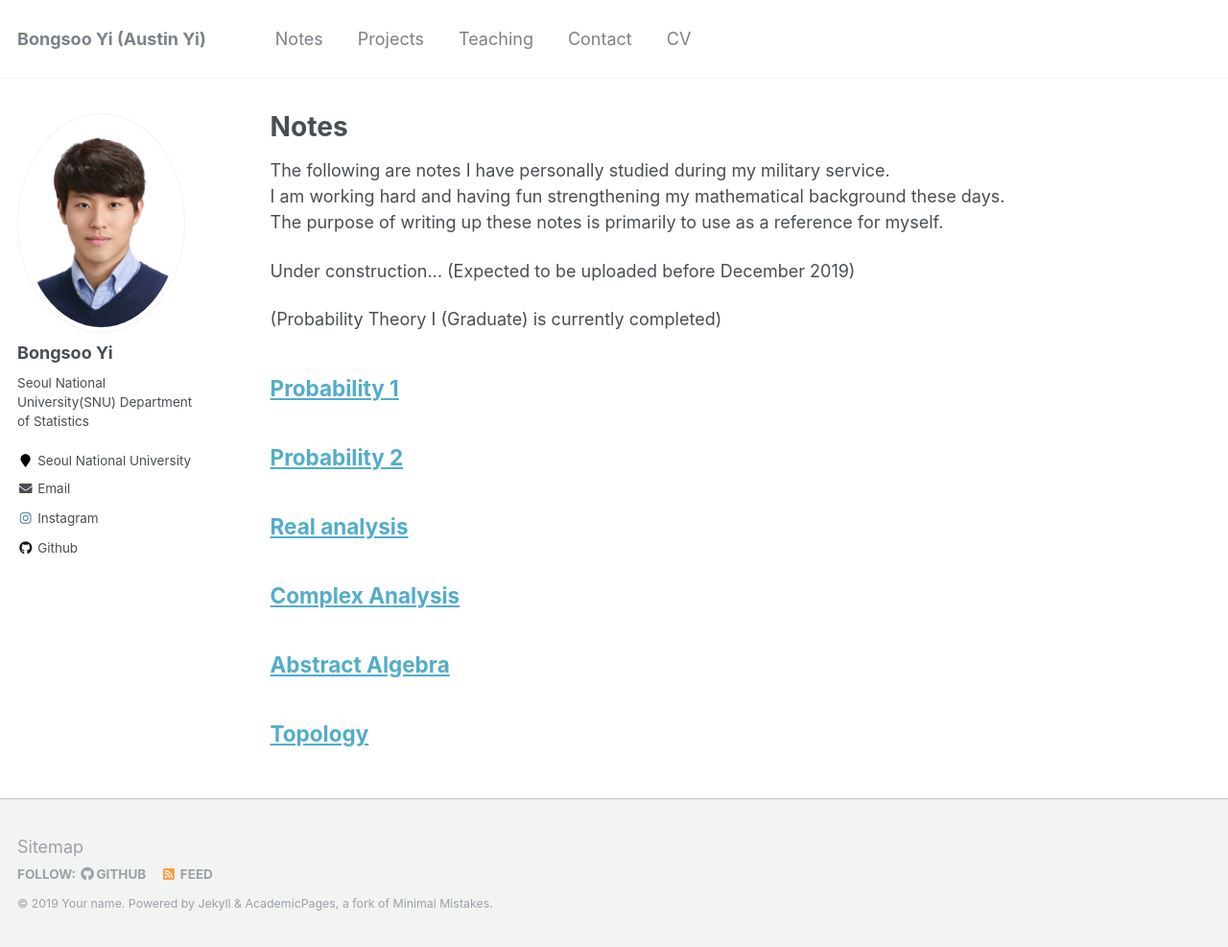
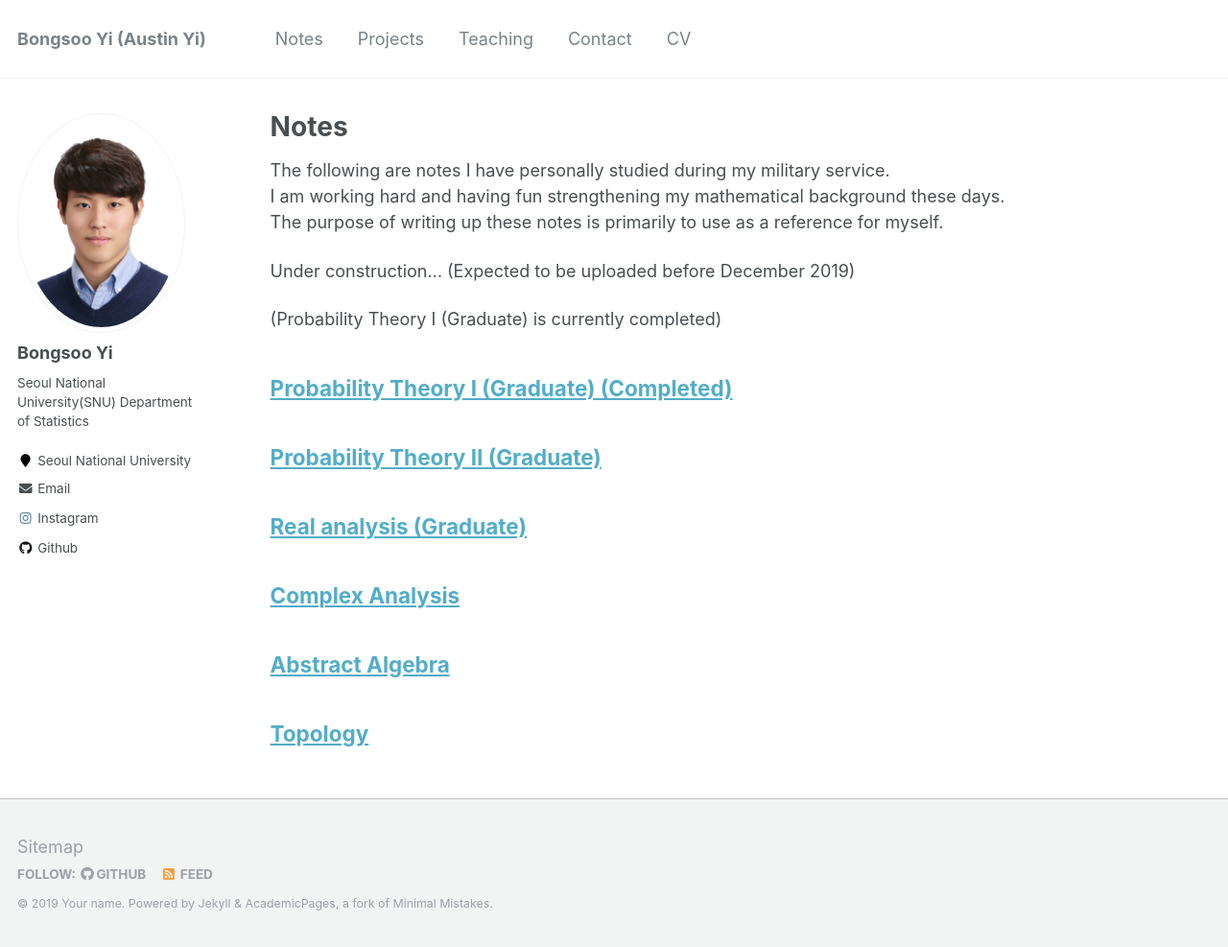
Before and after one commit to austinyi/austinyi.github.io, a Jekyll site: the page built from _pages/publications.md, in a window 1280 px wide and 987 px high. Shown: the whole window at 96% size. Built offline with Jekyll 4.4.1, drawn with Linux system fonts in a browser that asks for light colours.

Commit message:
Update publications.md

```diff
--- a/_pages/publications.md
+++ b/_pages/publications.md
@@ -14,13 +14,13 @@ Under construction…
 
 (Probability Theory Ⅰ (Graduate) is currently completed)
 
-[Probability 1](https://austinyi.github.io/notes/2019-06-20-probability1)
+[Probability Theory Ⅰ (Graduate) (Completed)](https://austinyi.github.io/notes/2019-06-20-probability1)
 -------------------------------------------------------------------------
 
-[Probability 2](https://austinyi.github.io/notes/2019-12-15-probability2)
+[Probability Theory Ⅱ (Graduate)](https://austinyi.github.io/notes/2019-12-15-probability2)
 -------------------------------------------------------------------------
 
-[Real analysis](https://austinyi.github.io/notes/2018-10-03-realanalysis)
+[Real analysis (Graduate)](https://austinyi.github.io/notes/2018-10-03-realanalysis)
 -------------------------------------------------------------------------
 
 [Complex Analysis](https://austinyi.github.io/notes/2018-12-14-complexanalysis)
```
